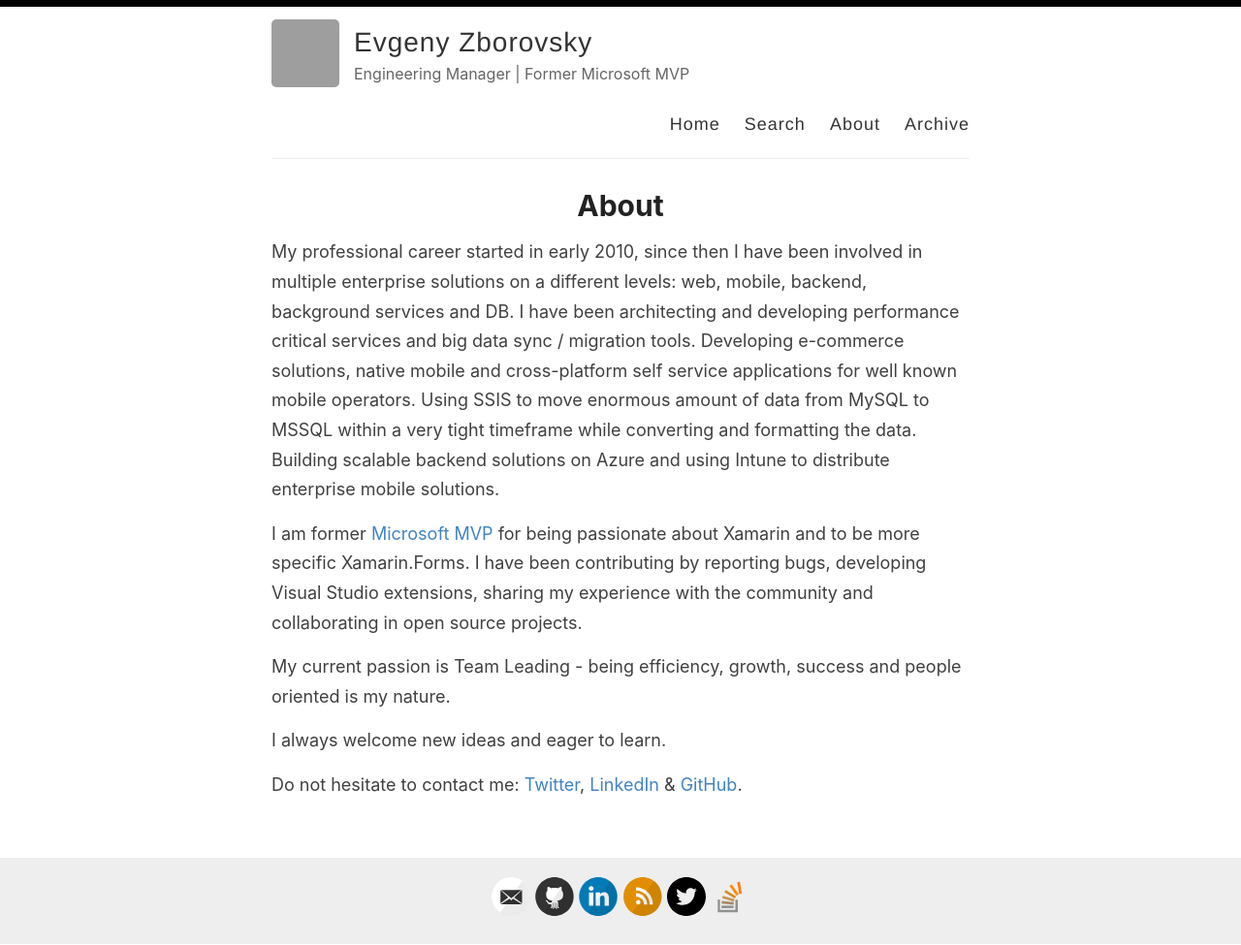
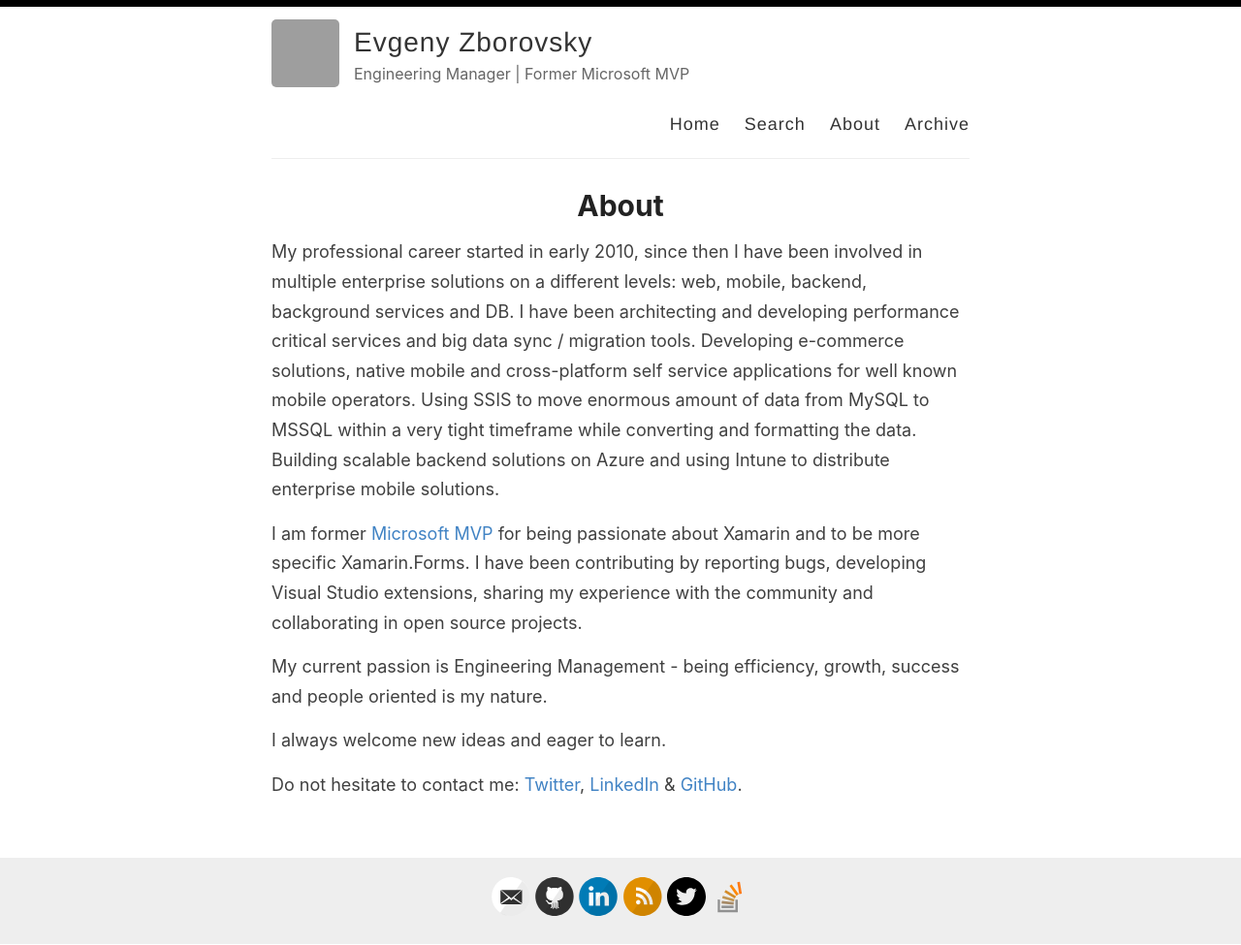
Before and after one commit to yuv4ik/yuv4ik.github.io, a Jekyll site: the page built from _pages/about.md, in a window 1280 px wide. Shown: the whole page at 97% size. Built offline with Jekyll 4.4.1, drawn with Linux system fonts in a browser that asks for light colours; grey boxes are pictures that could not be loaded.

Commit message:
update about page

```diff
--- a/_pages/about.md
+++ b/_pages/about.md
@@ -8,7 +8,7 @@
 
 I am former [Microsoft MVP](https://mvp.microsoft.com/en-us/PublicProfile/5003295?fullName=Evgeny%20Zborovsky) for being passionate about Xamarin and to be more specific Xamarin.Forms. I have been contributing by reporting bugs, developing Visual Studio extensions, sharing my experience with the community and collaborating in open source projects.
 
-My current passion is Team Leading - being efficiency, growth, success and people oriented is my nature.
+My current passion is Engineering Management - being efficiency, growth, success and people oriented is my nature.
 
 I always welcome new ideas and eager to learn.
 
```
